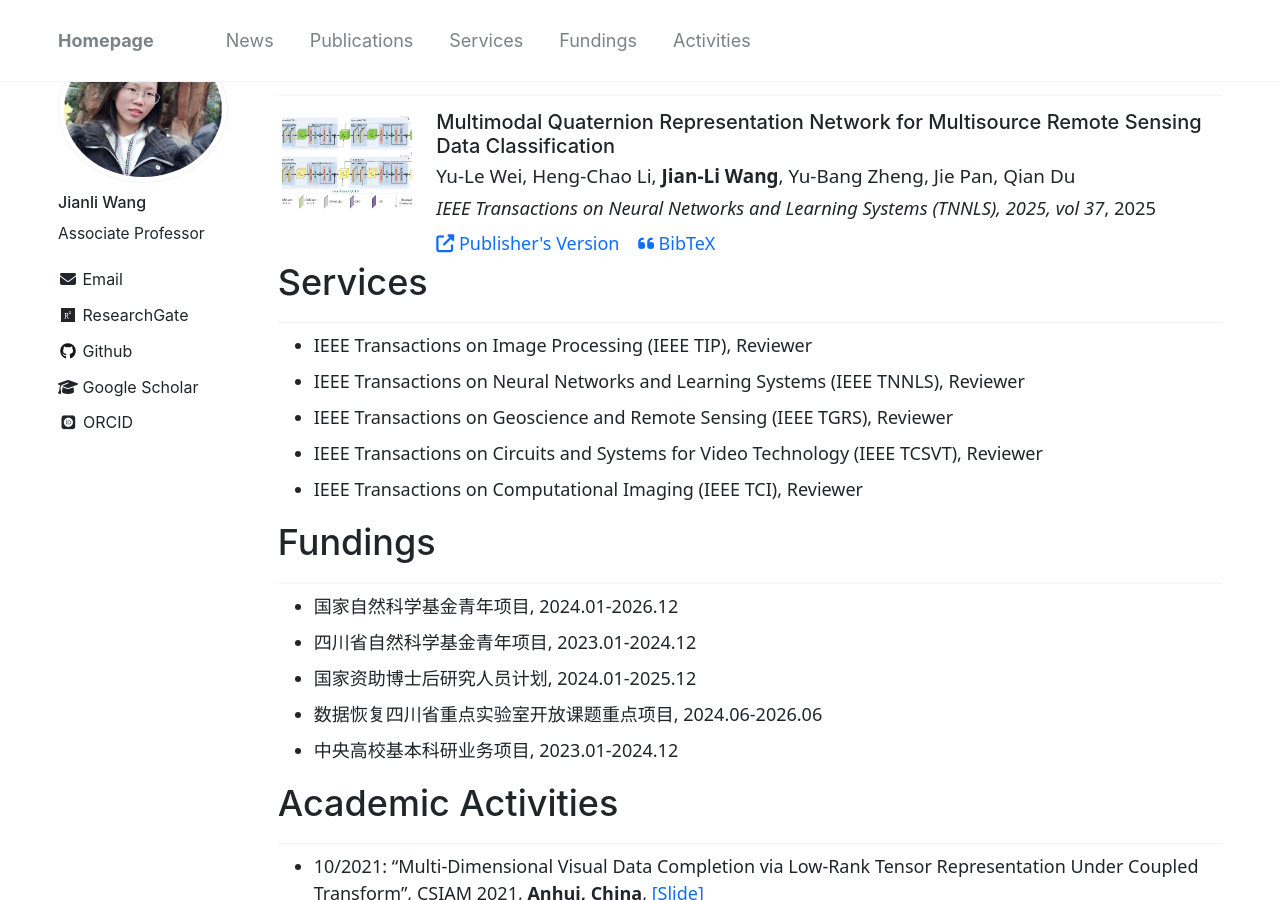
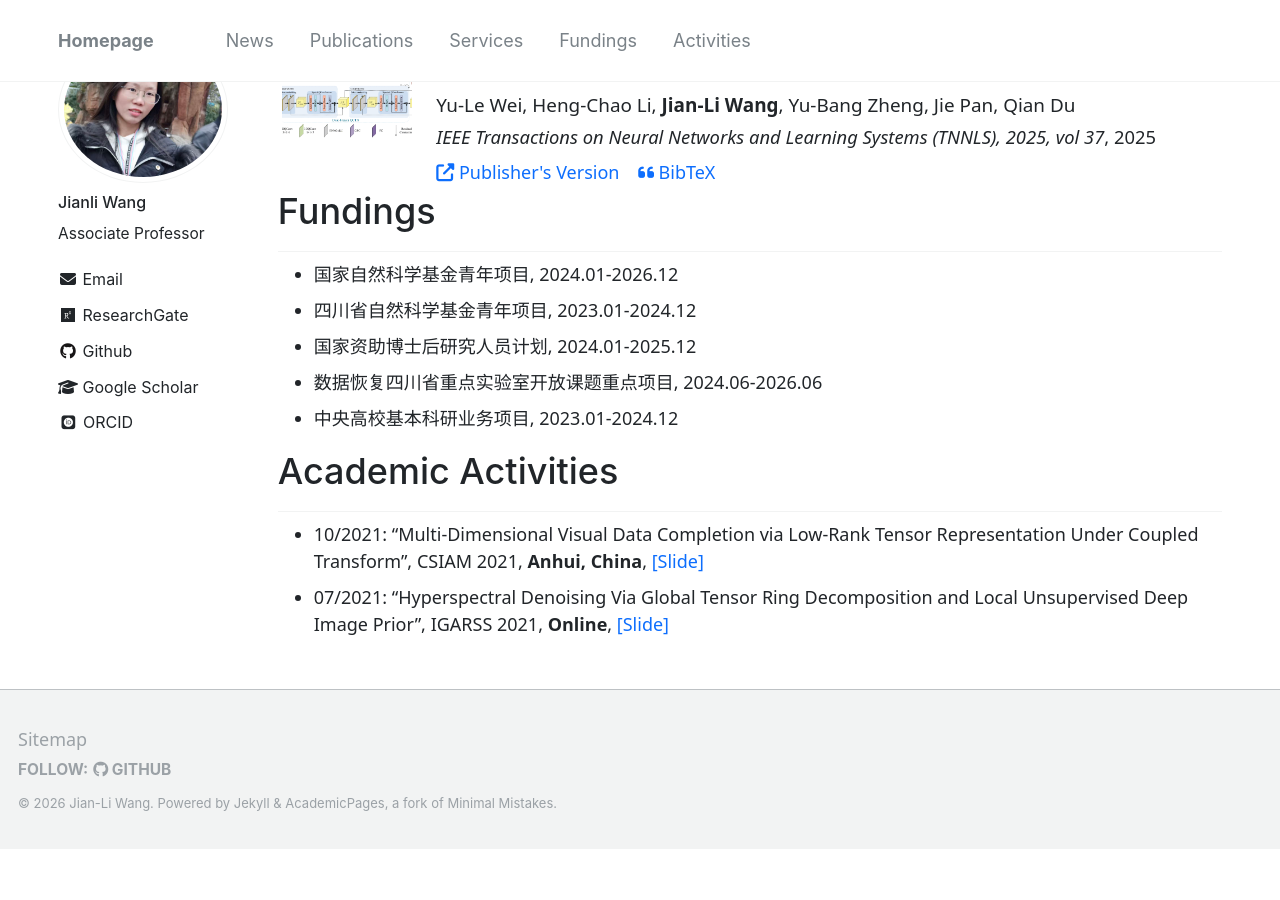
Before and after one commit to wangjianli123/wangjianli123.github.io, a Jekyll site: the page built from _pages/index.md, in a window 1280 px wide and 900 px high, scrolled down 841 px. Built offline with Jekyll 4.4.1, drawn with Linux system fonts in a browser that asks for light colours; nearby versions of some CDN libraries; some web fonts are replaced; comment, search, counter and statistics services are not loaded; after the commit the page ends 1690 px from its top, so only the background shows below that; part of the change alters nothing that is shown.

```diff
--- a/_pages/index.md
+++ b/_pages/index.md
@@ -29,7 +29,6 @@ author_profile: true
 
 }
 </style>
-## About Me {#about}
 
 I am currently working with the [School of Computing and Artificial Intelligence](https://scai.swjtu.edu.cn/index.html), [Southwest Jiaotong University](https://www.swjtu.edu.cn), Chengdu, China. I received the Ph.D. degree (advised by [Ting-Zhu Huang](https://www.math.uestc.edu.cn/info/1183/5808.htm)) from the [School of Mathematical Sciences](https://www.math.uestc.edu.cn/), [University of Electronic Science and Technology of China](https://www.uestc.edu.cn), Chengdu, China, in 2022.
 
@@ -62,6 +61,7 @@ My current research interests include tensor modeling and computing, high-dimens
 {% include archive-single-publication.html %}
 {% endfor %}
 
+<!--
 ## Services {#services}
 
 - IEEE Transactions on Image Processing (IEEE TIP), Reviewer
@@ -69,6 +69,7 @@ My current research interests include tensor modeling and computing, high-dimens
 - IEEE Transactions on Geoscience and Remote Sensing (IEEE TGRS), Reviewer
 - IEEE Transactions on Circuits and Systems for Video Technology (IEEE TCSVT), Reviewer
 - IEEE Transactions on Computational Imaging (IEEE TCI), Reviewer
+-->
 
 ## Fundings {#fundings}
 
```
